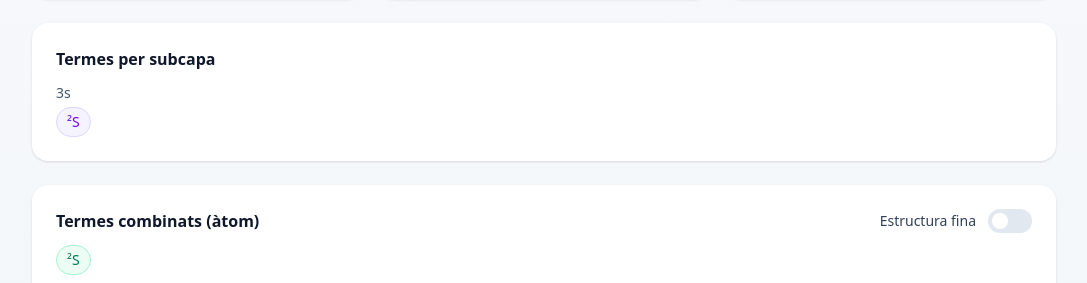
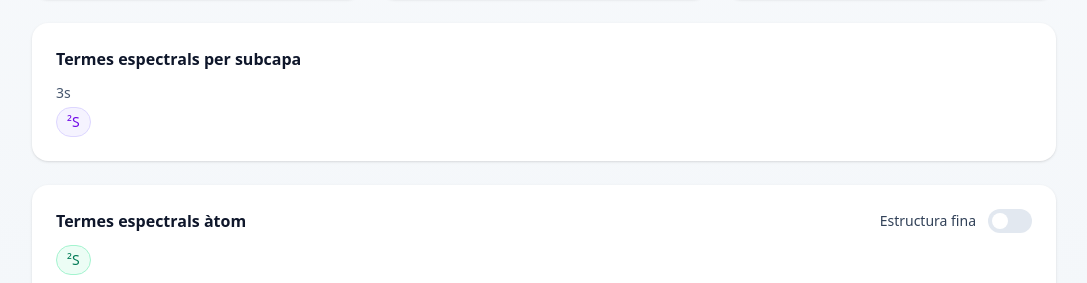
Before and after one commit to Mapaor/termes-espectrals, a Next.js app: page / in a window 1280 px wide. Shown: the part 403-686 px from the top of the page, without its empty margins (96-1183 px from the left). Built offline with nearby package versions, Linux system fonts and the light colour scheme.

Commit message:
últimmes correccions

```diff
--- a/src/components/combined-terms.tsx
+++ b/src/components/combined-terms.tsx
@@ -40,7 +40,7 @@ export function CombinedTerms({
   return (
     <div className="bg-white rounded-2xl shadow p-4 md:p-6">
       <div className="flex items-center justify-between mb-3">
-        <h2 className="font-semibold">Termes combinats (àtom)</h2>
+        <h2 className="font-semibold">Termes espectrals àtom</h2>
         <div className="flex items-center gap-3">
           <label className="text-sm text-slate-700">Estructura fina</label>
           <button
--- a/src/components/terms-per-subshell.tsx
+++ b/src/components/terms-per-subshell.tsx
@@ -20,7 +20,7 @@ export function TermsPerSubshell({ perShellTerms, semiOpen = [], showDegeneracy
 
   return (
     <div className="bg-white rounded-2xl shadow p-4 md:p-6">
-      <h2 className="font-semibold mb-3">Termes per subcapa</h2>
+      <h2 className="font-semibold mb-3">Termes espectrals per subcapa</h2>
       {perShellTerms.length === 0 ? (
         <div className="text-sm text-slate-500">
           Introdueix una configuració electrònica per veure els termes Russell-Saunders
@@ -29,14 +29,15 @@ export function TermsPerSubshell({ perShellTerms, semiOpen = [], showDegeneracy
       ) : (
         <div className="space-y-4">
           {perShellTerms.map((item, idx) => {
-            const orbitalType = item.shell.replace(/\d+/, ''); // Extreu s, p, d, f
+            // Extreu la subcapa (ex: '3d' de '3d9')
+            const subcapa = item.shell.match(/^\d+[spdf]/)?.[0] || item.shell;
+            const orbitalType = item.shell.replace(/\d+/, ''); // Manté per compatibilitat amb la lògica existent
             const electrons = getSubshellElectrons(item.shell);
             const degeneracy = showDegeneracy ? calculateSubshellDegeneracy(orbitalType, electrons) : null;
-
             return (
               <div key={idx}>
                 <div className="flex items-center gap-2 mb-1">
-                  <span className="text-sm text-slate-600">{item.shell}</span>
+                  <span className="text-sm text-slate-600">{subcapa}</span>
                   {showDegeneracy && degeneracy && (
                     <span className="text-xs text-purple-600 bg-purple-50 px-2 py-0.5 rounded">
                       𝔇 = {degeneracy}
--- a/src/lib/spectral-terms.ts
+++ b/src/lib/spectral-terms.ts
@@ -202,7 +202,7 @@ export function parseConfig(input: string): { subshells: Subshell[]; errors: str
   for (const tok of tokens) {
     const m = tok.match(/^(\d+)([spdf])(\^\d+)?$/i);
     if (!m) {
-      errors.push(`Token invàlid: \`${tok}\``);
+      errors.push(`Input invàlid: \`${tok}\``);
       continue;
     }
     const n = parseInt(m[1], 10);
```
